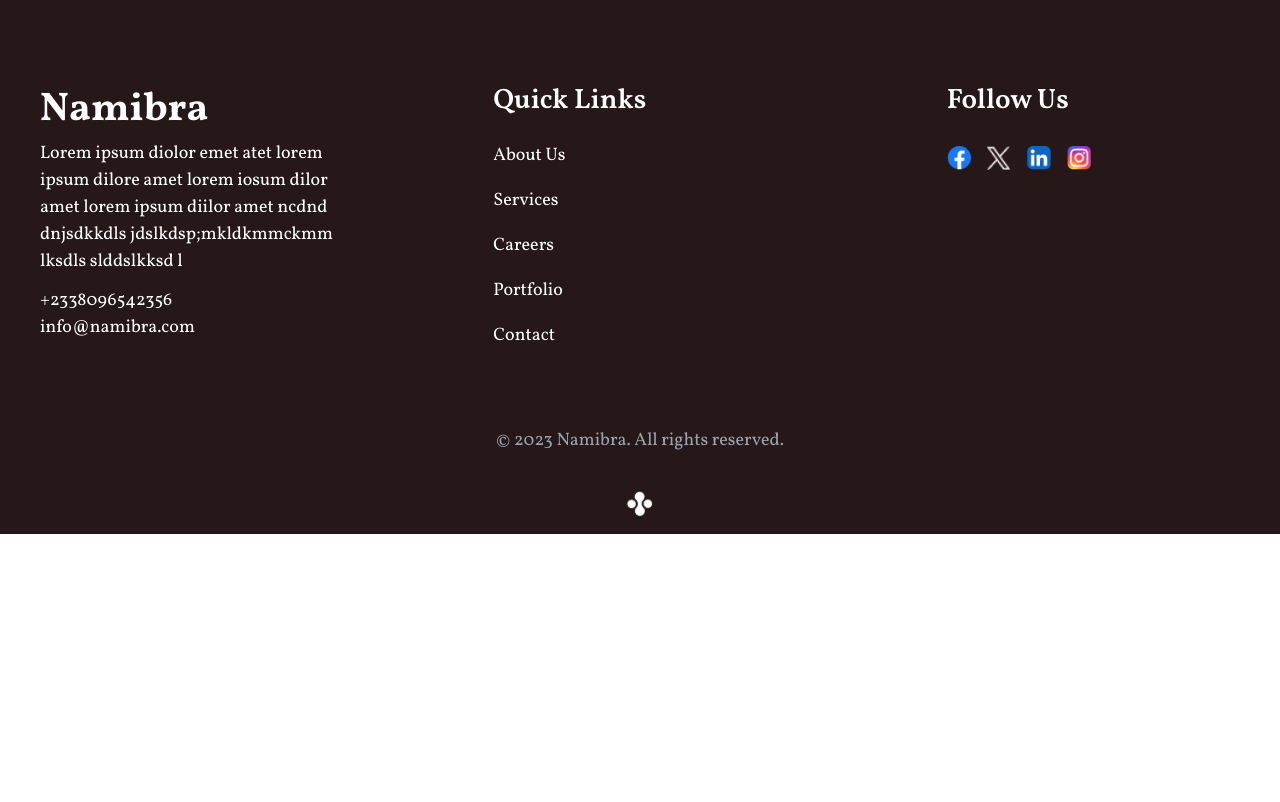
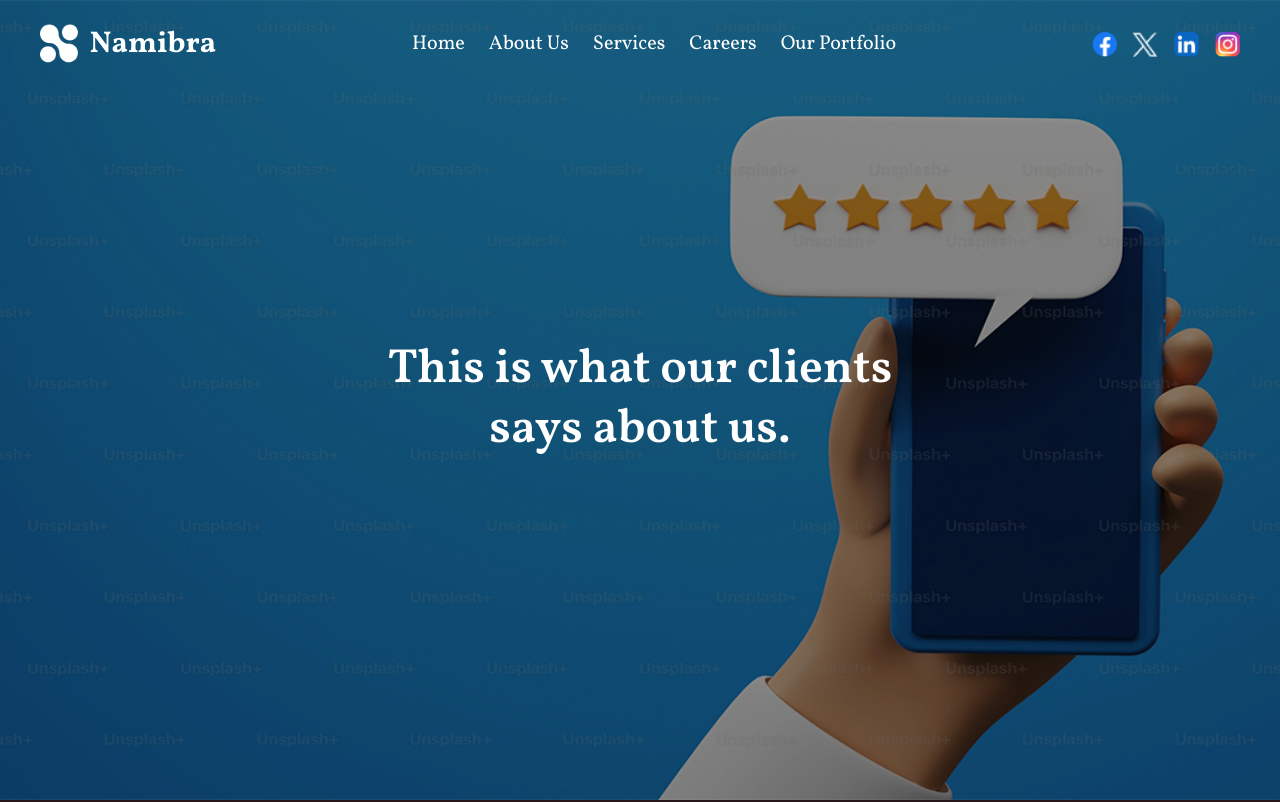
Before and after one commit to Namibra-Devs/namibra, a React (Vite) app: page /testimonials in a window 1280 px wide. Shown: the top 802 px of the page. Built offline with nearby package versions, Linux system fonts and the light colour scheme.

Commit message:
Added Testimonials and Expertise Study Hero section

```diff
--- a/src/App.jsx
+++ b/src/App.jsx
@@ -1,10 +1,12 @@
 import { BrowserRouter as Router, Routes, Route } from "react-router-dom";
 import Home from "./pages/home/Home";
-import Footer from "./components/Layouts/Footer";
+import Footer from "./components/layouts/Footer";
 import AboutsUs from "./pages/Aboutus/AboutsUs";
 import Services from "./pages/services/Services";
 import Careers from "./pages/careers/Careers";
 import OurPortfolio from "./pages/ourPortfolio/OurPortfolio";
+import Testimonials from "./pages/testimonials/Testimonials";
+import ExpertiseStudy from "./pages/expertiseStudy/ExpertiseStudy";
 const App = () => {
   return (
     <Router>
@@ -14,6 +16,8 @@
         <Route path="/services" element={<Services/>} />
         <Route path="/careers" element={<Careers/>} />
         <Route path="/portfolio" element={<OurPortfolio/>} />
+        <Route path="/testimonials" element={<Testimonials/>} />
+        <Route path="/expertise-study" element={<ExpertiseStudy/>} />
       </Routes>
       <Footer />
     </Router>
--- /dev/null
+++ b/src/components/HeroSections/ExpertiseStudyHero.jsx
@@ -0,0 +1,16 @@
+import Navbar from "../Layouts/Navbar"
+
+const ExpertiseStudyHero = () => {
+  return (
+    <section className="bg-expertisestudybg bg-cover bg-center bg-no-repeat min-h-screen w-full">
+      <Navbar />
+      <div className="flex justify-center items-center min-h-screen py-20 px-6 lg:px-10">
+        <h2 className="text-[30px] md:text-[48px] max-w-full md:max-w-xl text-center text-white leading-tight font-semibold">
+          Blog Post
+        </h2>
+      </div>
+    </section>
+  )
+}
+
+export default ExpertiseStudyHero
--- /dev/null
+++ b/src/components/HeroSections/TestimonialsHero.jsx
@@ -0,0 +1,16 @@
+import Navbar from "../Layouts/Navbar";
+
+const TestimonialsHero = () => {
+  return (
+    <section className="bg-testimonialsbg bg-cover bg-center bg-no-repeat min-h-screen w-full">
+      <Navbar />
+      <div className="flex justify-center items-center min-h-screen py-20 px-6 lg:px-10">
+        <h2 className="text-[30px] md:text-[48px] max-w-full md:max-w-xl text-center text-white leading-tight font-semibold">
+          This is what our clients says about us.
+        </h2>
+      </div>
+    </section>
+  );
+};
+
+export default TestimonialsHero;
--- a/src/pages/ExpertiseStudy/ExpertiseStudy.jsx
+++ b/src/pages/ExpertiseStudy/ExpertiseStudy.jsx
@@ -0,0 +1,11 @@
+import ExpertiseStudyHero from "../../components/heroSections/ExpertiseStudyHero"
+
+const ExpertiseStudy = () => {
+  return (
+    <>
+        <ExpertiseStudyHero/>
+    </>
+  )
+}
+
+export default ExpertiseStudy
--- a/src/pages/Testimonials/Testimonials.jsx
+++ b/src/pages/Testimonials/Testimonials.jsx
@@ -0,0 +1,11 @@
+import TestimonialsHero from "../../components/heroSections/TestimonialsHero"
+
+const Testimonials = () => {
+  return (
+    <>
+        <TestimonialsHero/>
+    </>
+  )
+}
+
+export default Testimonials
--- a/tailwind.config.js
+++ b/tailwind.config.js
@@ -25,6 +25,8 @@
         servicesbg: "url(../src/assets/services/services-bg.png)",
         careersbg: "url(../src/assets/careers/careers-bg.png)",
         ourportfoliobg: "url(../src/assets/our-portfolio/our-portfolio-bg.png)",
+        testimonialsbg: "url(../src/assets/testimonials/testimonials-bg.png)",
+        expertisestudybg: "url(../src/assets/expertise-study/expertise-study-bg.png)",
       },
       animation: {
         "spin-delay": "spin 8s linear infinite 0.5s", // Adds 0.5s delay
```
Also changed, not shown: src/assets/expertise-study/expertise-study-bg.png (added), src/assets/testimonials/testimonials-bg.png (added).
